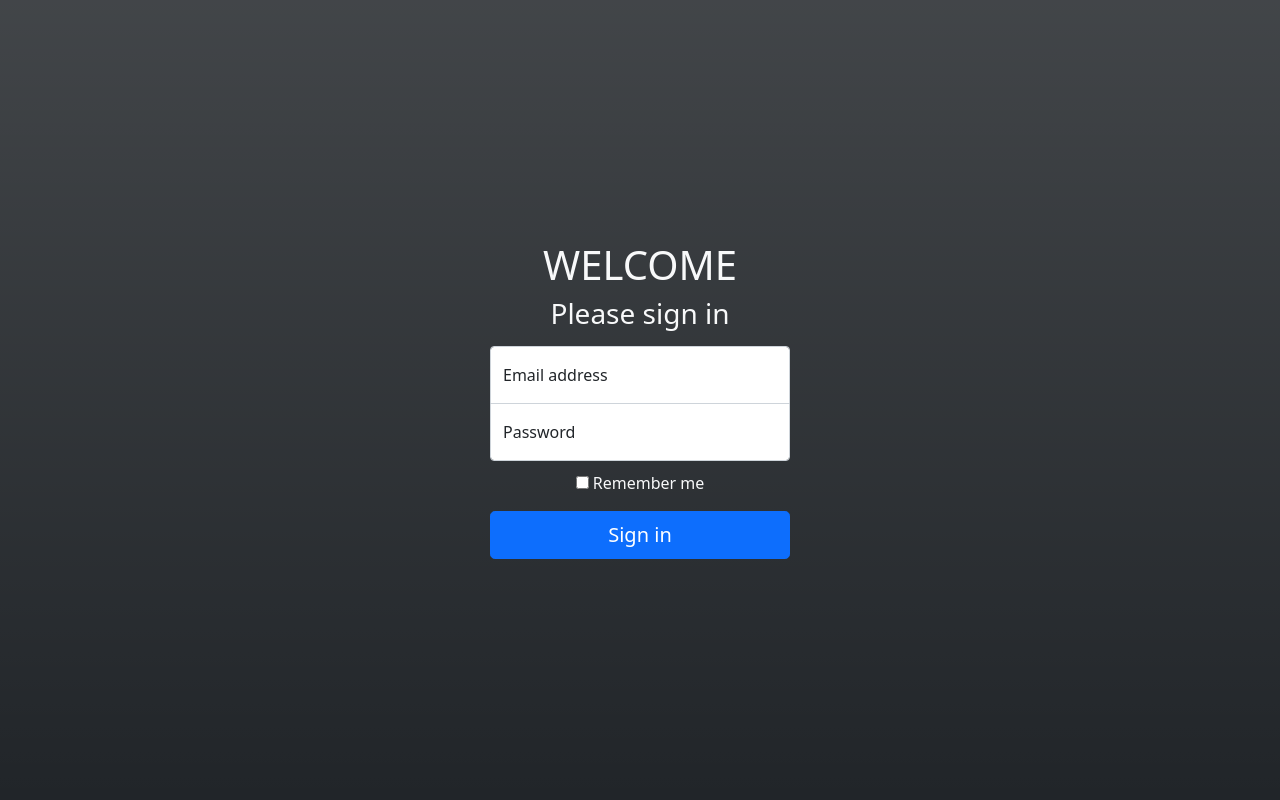
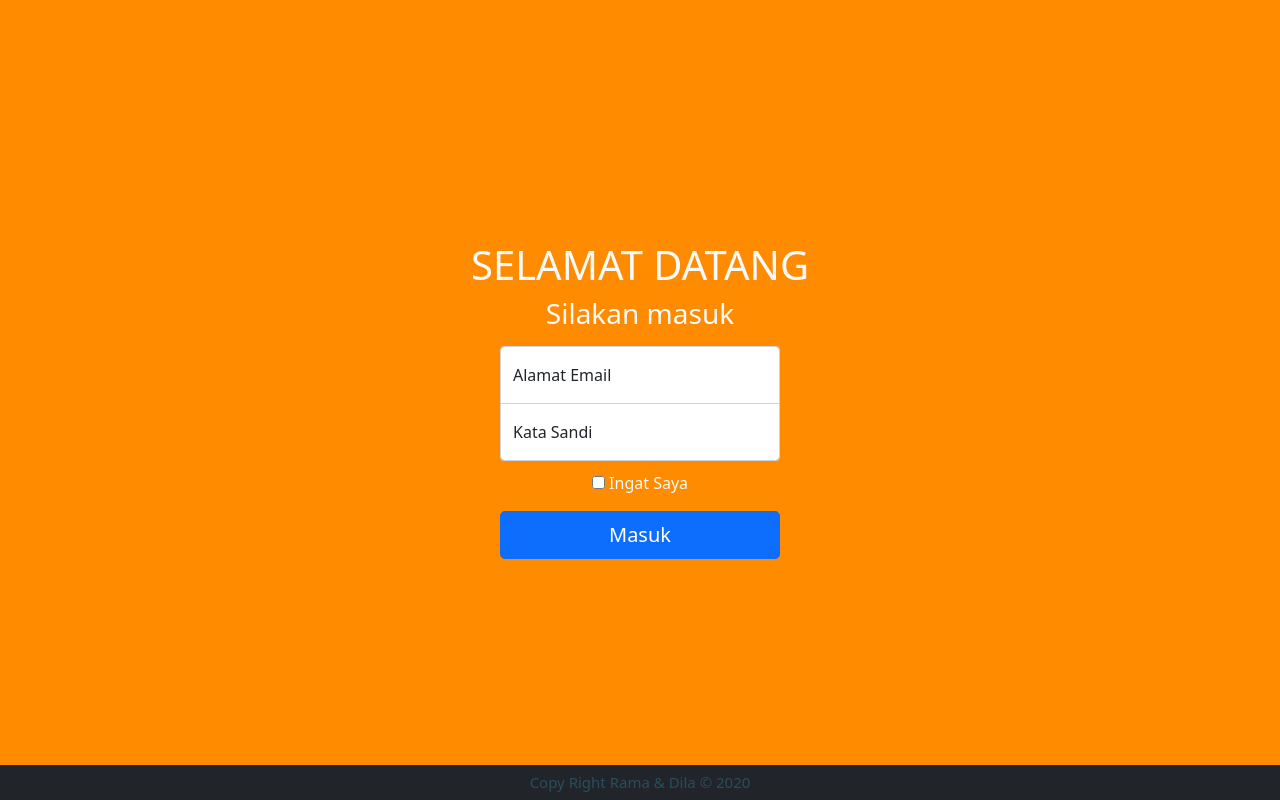
Before and after one commit to amandafadilaerros/Undian, a PHP site: page /login.php in a window 1280 px wide. Run offline with PHP 8.4, Linux system fonts and the light colour scheme.

Commit message:
membuat tampilan login dan halaman utama

```diff
--- a/assets/css/login.css
+++ b/assets/css/login.css
@@ -8,14 +8,19 @@ body {
   align-items: center;
   padding-top: 40px;
   padding-bottom: 40px;
-  background-color: #f5f5f5;
+  background-color:darkorange;
 }
 
 .form-signin {
   width: 100%;
-  max-width: 330px;
+  max-width: 380px;
   padding: 15px;
   margin: auto;
+}
+
+.form-signin form{
+  margin-left: 35px;
+  margin-right: 35px;
 }
 
 .form-signin .checkbox {
@@ -37,3 +42,23 @@ body {
   border-top-left-radius: 0;
   border-top-right-radius: 0;
 }
+
+/*footer*/
+
+.footer{
+    width: 100%;
+    background:#212529!important;
+    color:rgb(40,78,94);
+    position: absolute;
+    bottom: 0px;
+}
+
+.footer .content{
+    margin: 0px;
+    height: 35px;
+}
+
+.footer h5{
+    font-size: 15px;
+    padding: 8px
+}
--- a/login.php
+++ b/login.php
@@ -24,6 +24,7 @@
             user-select: none;
         }
 
+
         @media (min-width: 768px) {
             .bd-placeholder-img-lg {
                 font-size: 3.5rem;
@@ -33,36 +34,42 @@
 
 
     <!-- Custom styles for this template -->
-    <link href="assets/css/login.css" rel="stylesheet">
+    <link href="assets/css/login.css?v=1.0" type="text/css" rel="stylesheet">
 </head>
 
-<body class="d-flex h-100 text-center bg-dark bg-gradient">
+<body class="d-flex h-100 text-center">
 
     <main class="form-signin">
-        <h1 class="text-light">WELCOME</h1>
+        <h1 class="text-light">SELAMAT DATANG</h1>
         <form>
-            <h1 class="h3 mb-3 fw-normal text-light">Please sign in</h1>
+            <h1 class="h3 mb-3 fw-normal text-light">Silakan masuk</h1>
             <div>
                 <div class="form-floating rounded">
                     <input type="email" class="form-control" id="floatingInput" placeholder="name@example.com">
-                    <label for="floatingInput">Email address</label>
+                    <label for="floatingInput">Alamat Email</label>
                 </div>
             </div>
             <div>
                 <div class="form-floating rounded">
                     <input type="password" class="form-control" id="floatingPassword" placeholder="Password">
-                    <label for="floatingPassword">Password</label>
+                    <label for="floatingPassword">Kata Sandi</label>
                 </div>
             </div>
 
             <div class="checkbox mb-3 text-light">
                 <label>
-                    <input type="checkbox" value="remember-me"> Remember me
+                    <input type="checkbox" value="remember-me"> Ingat Saya
                 </label>
             </div>
-            <button class="w-100 btn btn-lg btn-primary" type="submit">Sign in</button>
+            <button class="w-100 btn btn-lg btn-primary" type="submit">Masuk</button>
         </form>
     </main>
+
+    <footer class="footer">
+        <div class="content">
+            <h5 style="text-align: center;">Copy Right Rama & Dila © 2020</h5>
+        </div>
+    </footer>
 
 
 </body>
```
Also changed, not shown: index.php (+0 -8 lines).
